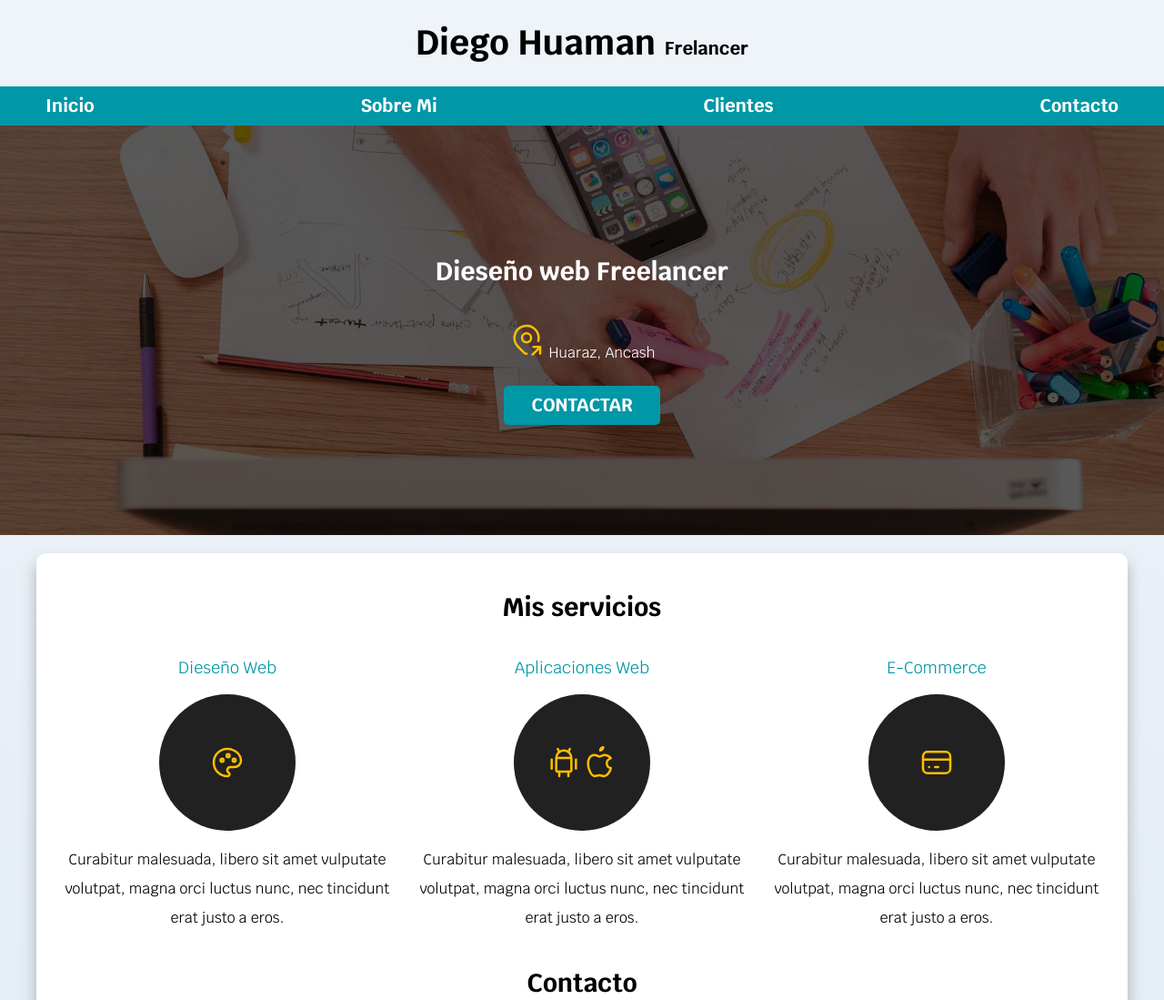
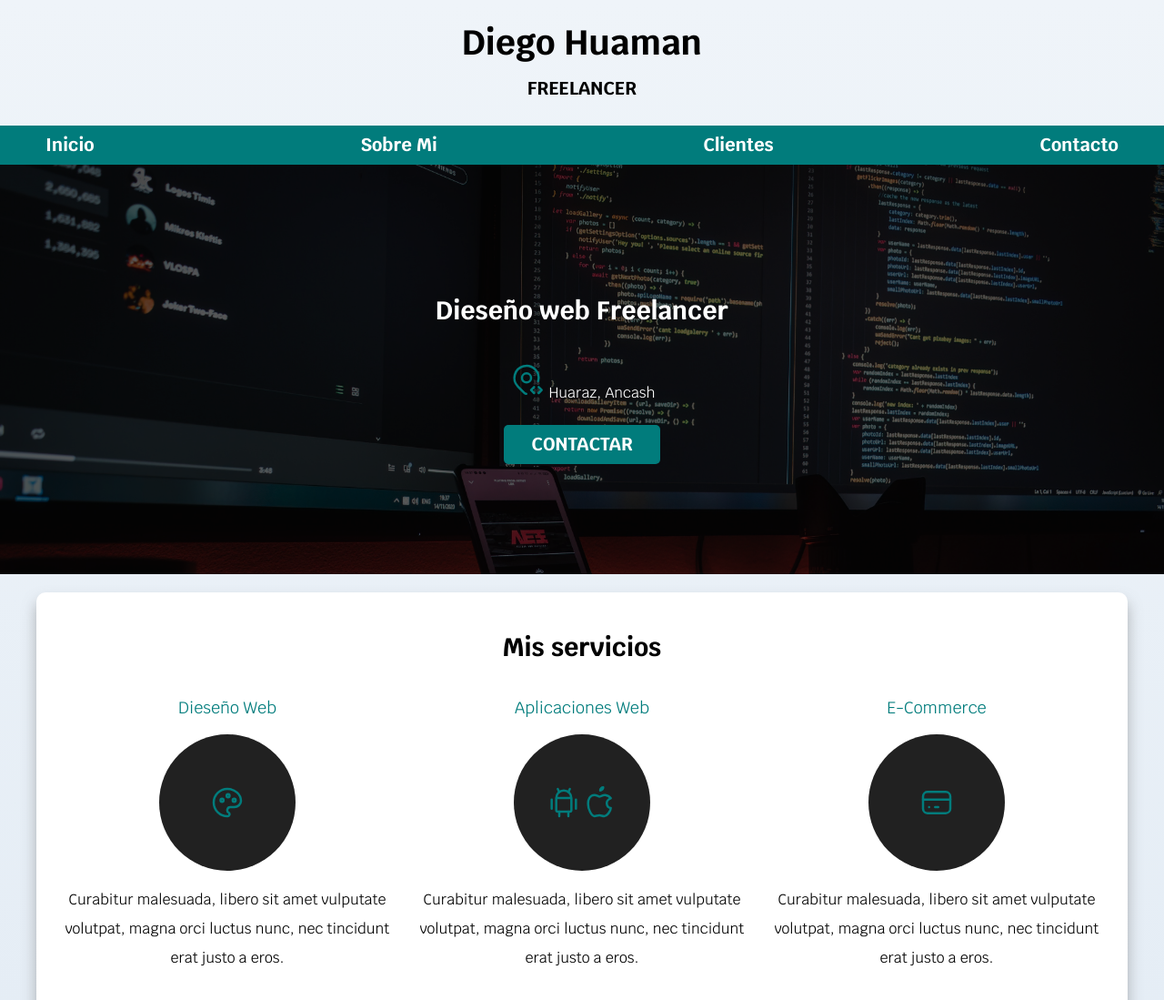
Before and after one commit to DHM040702/Prog_Web, a plain HTML site: page index.html in a window 1280 px wide. Shown: the top 1099 px of the page at 91% size. Drawn offline with Linux system fonts and the light colour scheme; files whose address does not match are found by name.

Commit message:
Cambios Generales

```diff
--- a/css/styles.css
+++ b/css/styles.css
@@ -3,7 +3,7 @@
     --blanco: #ffffff;
     --oscuro: #212121;
     --principal: #ffc107;
-    --secundario: #0097a7;
+    --secundario: #017C7C;
     --gris: #757575;
     --claro: #dfe9f3;
 }
@@ -13,7 +13,7 @@
 html {
     box-sizing: border-box;
     font-size: 62.5%;
-    scroll-snap-type: y proximity;
+    scroll-snap-type: y mandatory;
 }
 
 *, *:before, *:after {
@@ -91,6 +91,7 @@ h1,h2,h3 {
 
 .titulo span {
     font-size: 2rem;
+    text-transform: uppercase;
 }
 
 /*Utilidades*/
@@ -113,6 +114,7 @@ h1,h2,h3 {
     display:flex;
     flex-direction: column;
     align-items: center;
+
 }
 
 .nav_Principal a {
@@ -141,7 +143,7 @@ h1,h2,h3 {
 
 /*Hero*/
 .hero {
-    background-image: url("../img/hero.jpg");
+    background-image: url("../img/hero1.jpg");
     background-repeat: no-repeat;
     background-size: cover;
     height: 45rem;
--- a/index.html
+++ b/index.html
@@ -16,7 +16,7 @@
 <body>
 
     <header>
-        <h1 class="titulo">Diego Huaman <span>Frelancer</span></h1>
+        <h1 class="titulo">Diego Huaman <span><br>Freelancer</span></h1>
     </header>
 
     <div class="nav-bg">
@@ -31,12 +31,12 @@
         <div class="contenido-hero">
             <h2 >Dieseño web Freelancer</h2>
             <p>
-                <svg xmlns="http://www.w3.org/2000/svg" class="icon icon-tabler icon-tabler-map-pin-share" width="40" height="40" viewBox="0 0 24 24" stroke-width="1.5" stroke="#ffbf00" fill="none" stroke-linecap="round" stroke-linejoin="round">
+                <svg xmlns="http://www.w3.org/2000/svg" class="icon icon-tabler icon-tabler-map-pin-code" width="40" height="40" viewBox="0 0 24 24" stroke-width="1.5" stroke="#017C7C" fill="none" stroke-linecap="round" stroke-linejoin="round">
                     <path stroke="none" d="M0 0h24v24H0z" fill="none"/>
                     <path d="M9 11a3 3 0 1 0 6 0a3 3 0 0 0 -6 0" />
-                    <path d="M12.02 21.485a1.996 1.996 0 0 1 -1.433 -.585l-4.244 -4.243a8 8 0 1 1 13.403 -3.651" />
-                    <path d="M16 22l5 -5" />
-                    <path d="M21 21.5v-4.5h-4.5" />
+                    <path d="M11.85 21.48a1.992 1.992 0 0 1 -1.263 -.58l-4.244 -4.243a8 8 0 1 1 13.385 -3.585" />
+                    <path d="M20 21l2 -2l-2 -2" />
+                    <path d="M17 17l-2 2l2 2" />
                   </svg>
                 Huaraz, Ancash</p>
             <a class="boton" href="#">Contactar</a>
@@ -50,7 +50,7 @@
             <section class="servicio-cir">
                 <h3>Dieseño Web</h3>
                 <div class="iconos">
-                    <svg xmlns="http://www.w3.org/2000/svg" class="icon icon-tabler icon-tabler-palette" width="40" height="40" viewBox="0 0 24 24" stroke-width="1.5" stroke="#ffbf00" fill="none" stroke-linecap="round" stroke-linejoin="round">
+                    <svg xmlns="http://www.w3.org/2000/svg" class="icon icon-tabler icon-tabler-palette" width="40" height="40" viewBox="0 0 24 24" stroke-width="1.5" stroke="#017C7C" fill="none" stroke-linecap="round" stroke-linejoin="round">
                         <path stroke="none" d="M0 0h24v24H0z" fill="none"/>
                         <path d="M12 21a9 9 0 0 1 0 -18c4.97 0 9 3.582 9 8c0 1.06 -.474 2.078 -1.318 2.828c-.844 .75 -1.989 1.172 -3.182 1.172h-2.5a2 2 0 0 0 -1 3.75a1.3 1.3 0 0 1 -1 2.25" />
                         <path d="M8.5 10.5m-1 0a1 1 0 1 0 2 0a1 1 0 1 0 -2 0" />
@@ -65,7 +65,7 @@
             <section class="servicio-cir">
                 <h3>Aplicaciones Web</h3>
                 <div class="iconos">
-                    <svg xmlns="http://www.w3.org/2000/svg" class="icon icon-tabler icon-tabler-brand-android" width="40" height="40" viewBox="0 0 24 24" stroke-width="1.5" stroke="#ffbf00" fill="none" stroke-linecap="round" stroke-linejoin="round">
+                    <svg xmlns="http://www.w3.org/2000/svg" class="icon icon-tabler icon-tabler-brand-android" width="40" height="40" viewBox="0 0 24 24" stroke-width="1.5" stroke="#017C7C" fill="none" stroke-linecap="round" stroke-linejoin="round">
                         <path stroke="none" d="M0 0h24v24H0z" fill="none"/>
                         <path d="M4 10l0 6" />
                         <path d="M20 10l0 6" />
@@ -75,7 +75,7 @@
                         <path d="M9 18l0 3" />
                         <path d="M15 18l0 3" />
                       </svg>
-                    <svg xmlns="http://www.w3.org/2000/svg" class="icon icon-tabler icon-tabler-brand-apple" width="40" height="40" viewBox="0 0 24 24" stroke-width="1.5" stroke="#ffbf00" fill="none" stroke-linecap="round" stroke-linejoin="round">
+                    <svg xmlns="http://www.w3.org/2000/svg" class="icon icon-tabler icon-tabler-brand-apple" width="40" height="40" viewBox="0 0 24 24" stroke-width="1.5" stroke="#017C7C" fill="none" stroke-linecap="round" stroke-linejoin="round">
                         <path stroke="none" d="M0 0h24v24H0z" fill="none"/>
                         <path d="M8.286 7.008c-3.216 0 -4.286 3.23 -4.286 5.92c0 3.229 2.143 8.072 4.286 8.072c1.165 -.05 1.799 -.538 3.214 -.538c1.406 0 1.607 .538 3.214 .538s4.286 -3.229 4.286 -5.381c-.03 -.011 -2.649 -.434 -2.679 -3.23c-.02 -2.335 2.589 -3.179 2.679 -3.228c-1.096 -1.606 -3.162 -2.113 -3.75 -2.153c-1.535 -.12 -3.032 1.077 -3.75 1.077c-.729 0 -2.036 -1.077 -3.214 -1.077z" />
                         <path d="M12 4a2 2 0 0 0 2 -2a2 2 0 0 0 -2 2" />
@@ -89,7 +89,7 @@
             <section class="servicio-cir">
                 <h3>E-Commerce</h3>
                 <div class="iconos">
-                    <svg xmlns="http://www.w3.org/2000/svg" class="icon icon-tabler icon-tabler-credit-card" width="40" height="40" viewBox="0 0 24 24" stroke-width="1.5" stroke="#ffbf00" fill="none" stroke-linecap="round" stroke-linejoin="round">
+                    <svg xmlns="http://www.w3.org/2000/svg" class="icon icon-tabler icon-tabler-credit-card" width="40" height="40" viewBox="0 0 24 24" stroke-width="1.5" stroke="#017C7C" fill="none" stroke-linecap="round" stroke-linejoin="round">
                         <path stroke="none" d="M0 0h24v24H0z" fill="none"/>
                         <path d="M3 5m0 3a3 3 0 0 1 3 -3h12a3 3 0 0 1 3 3v8a3 3 0 0 1 -3 3h-12a3 3 0 0 1 -3 -3z" />
                         <path d="M3 10l18 0" />
@@ -148,7 +148,7 @@
     </main>
 
     <footer class="footer">
-        <p>Todos los derecho reservados. Diego Huaman</p>
+        <p>Todos los derecho reservados.</p>
     </footer>
 </body>
 </html>
```
Also changed, not shown: img/hero1.jpg (added).
